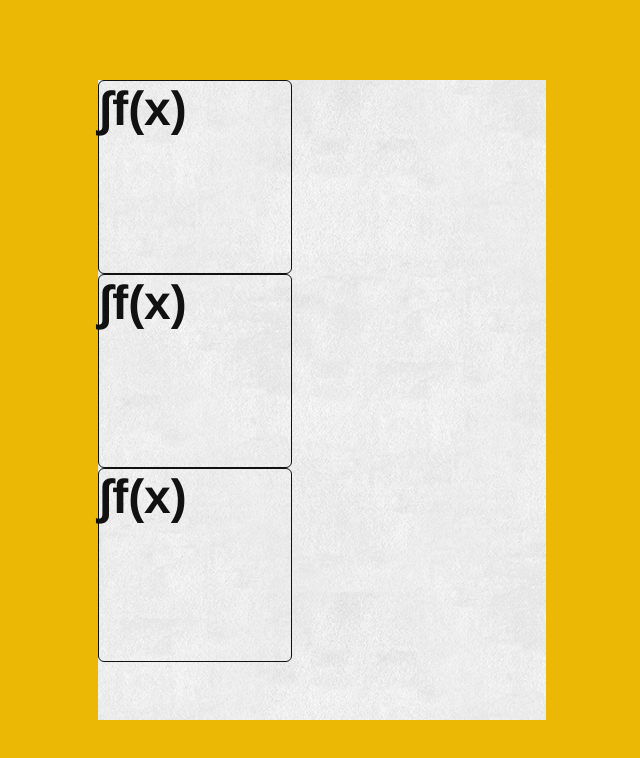
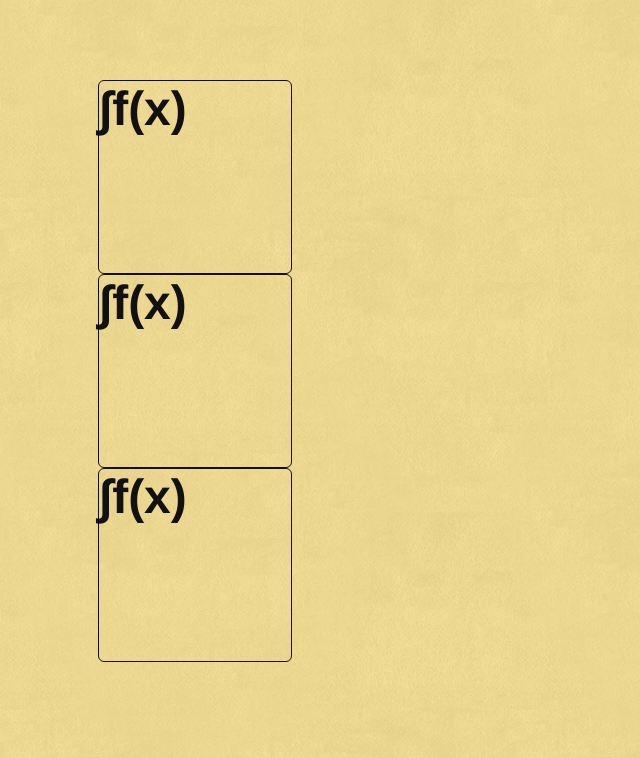
Before and after one commit to zarnold/math-poster, a plain HTML site: page index.html in a window 1280 px wide. Shown: the whole page, without its empty margins (318-958 px from the left). Drawn offline with Linux system fonts and the light colour scheme.

Commit message:
css color over pattern

```diff
--- a/index.html
+++ b/index.html
@@ -3,7 +3,8 @@
 <head>
     <style type="text/css">
         body {
-            background-color: #ebb805;
+            background-image: linear-gradient(to right, rgba(235, 184, 5, .4), rgba(235, 184, 5, .4)),
+                url('extra_clean_paper.png') ;
         }
 
         main {
@@ -12,7 +13,7 @@
             height: 80vh;
 
             display: flex;
-            background: url('extra_clean_paper.png');
+
 
         }
 
@@ -45,8 +46,6 @@
             <h1>&int;f(x)</h1>
             <h1>&int;f(x)</h1>
         </section>
-
-
     </main>
 
 </body>
```
